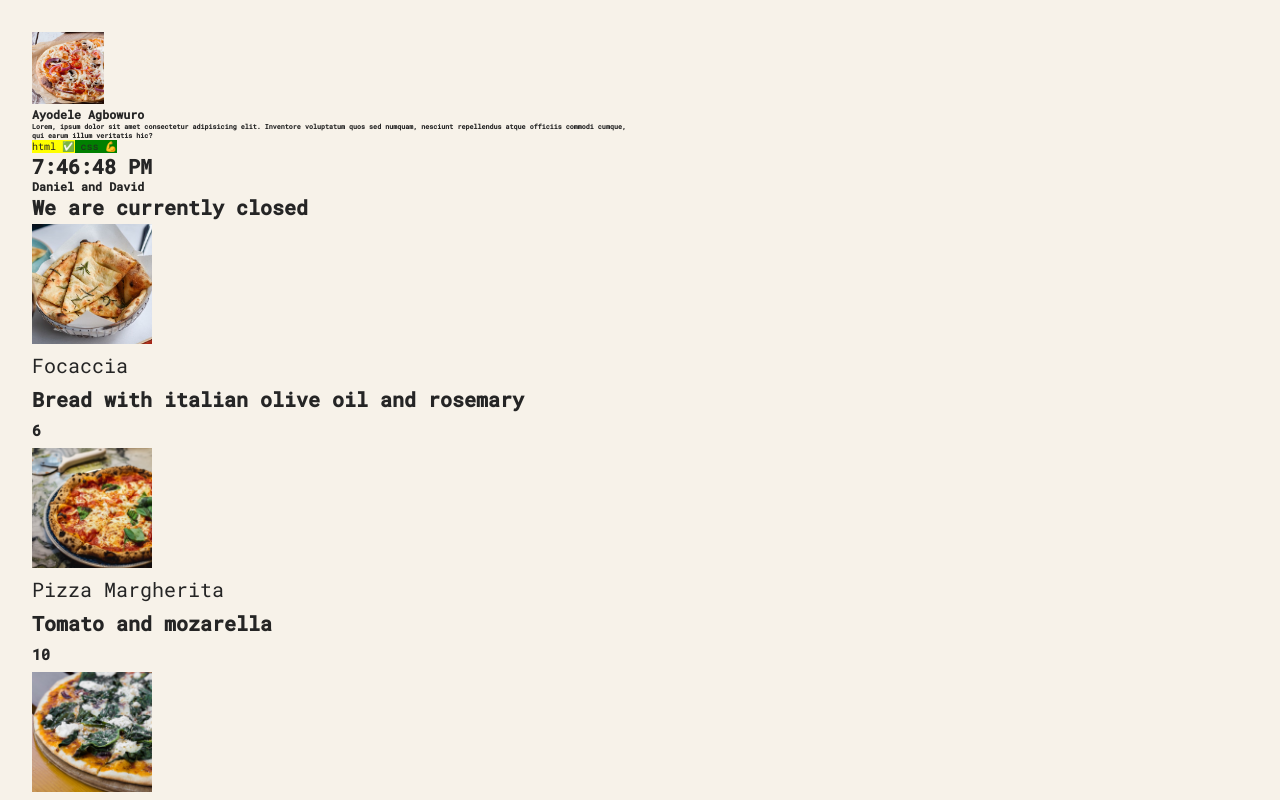
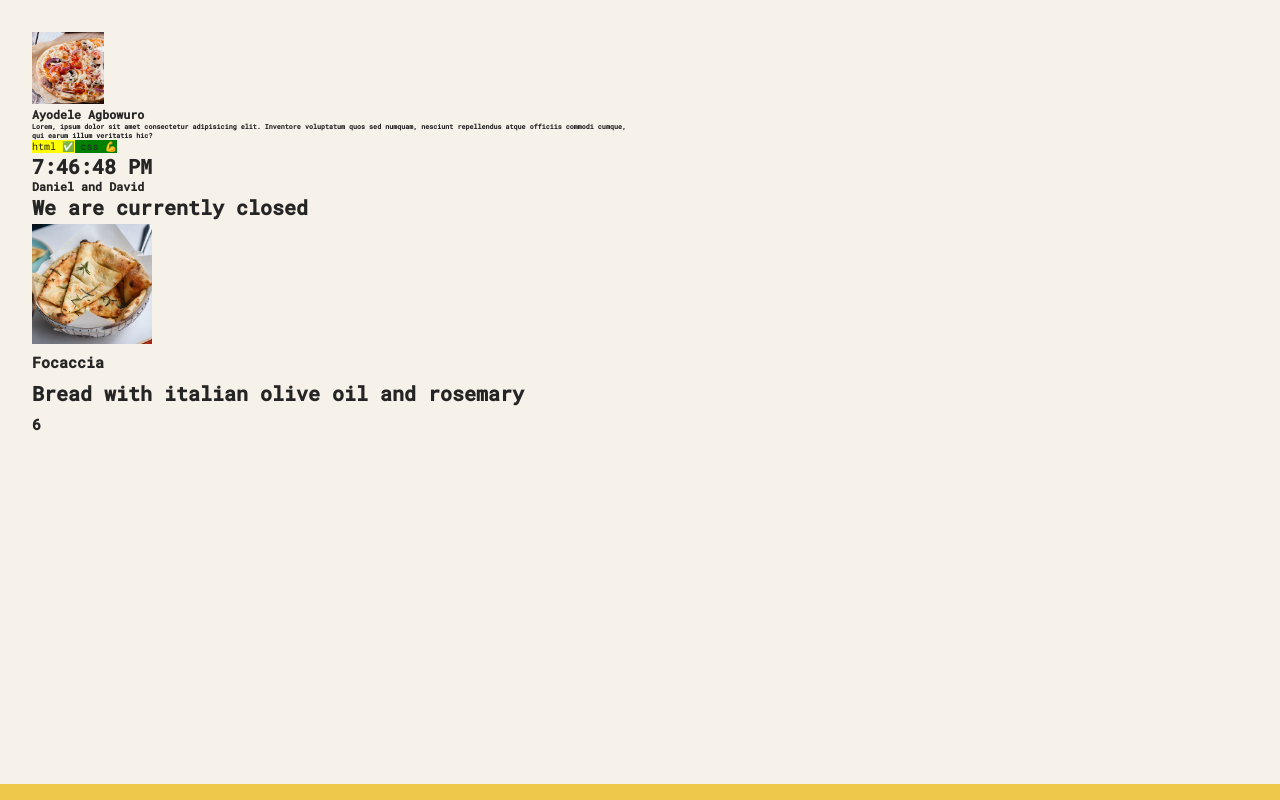
Before and after one commit to Codekazuki/pizza, a React (Create React App) app: page / in a window 1280 px wide. Shown: the top 800 px of the page. Built offline with nearby package versions, Linux system fonts and the light colour scheme.

Commit message:
new sprint

```diff
--- a/src/App.js
+++ b/src/App.js
@@ -15,19 +15,15 @@ function App() {
       <h1>{new Date().toLocaleTimeString()}</h1>
       <h3>{names}</h3>
       {isOpen ? <h1>{message1}</h1> : <h1>{message2}</h1>}
-      {pizzaData.map((item) => {
-        const { name, photoName, ingredients, price } = item;
-        return (
-          <li key={name} className='pizza'>
-            <Card
-              name={name}
-              image={photoName}
-              ingredients={ingredients}
-              price={price}
-            />
-          </li>
-        );
-      })}
+      <ul>
+        {pizzaData.map((pizzaObj) =>
+          pizzaObj.price < 10 ? (
+            <li key={pizzaObj.name} className='pizza'>
+              <Card pizzaObj={pizzaObj} />
+            </li>
+          ) : null
+        )}
+      </ul>
     </div>
   );
 }
@@ -37,10 +33,10 @@ export default App;
 const Card = (props) => {
   return (
     <div>
-      <img src={props.image} alt={props.name} />
-      <h3> {props.name} </h3>
-      <h1>{props.ingredients}</h1>
-      <h2>{props.price}</h2>
+      <img src={props.pizzaObj.photoName} alt={props.pizzaObj.name} />
+      <h2> {props.pizzaObj.name} </h2>
+      <h1>{props.pizzaObj.ingredients}</h1>
+      <h2>{props.pizzaObj.price}</h2>
     </div>
   );
 };
```
